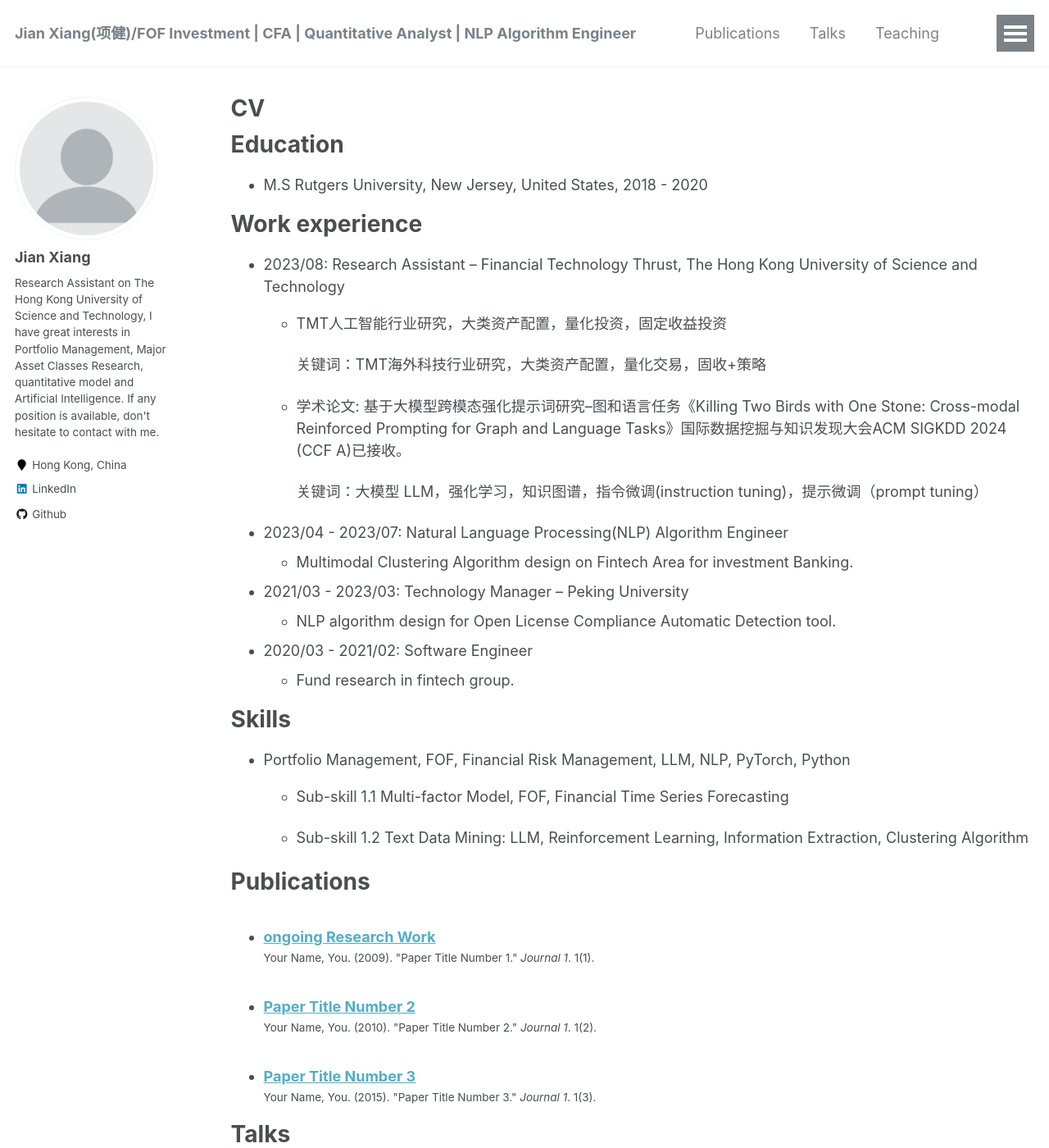
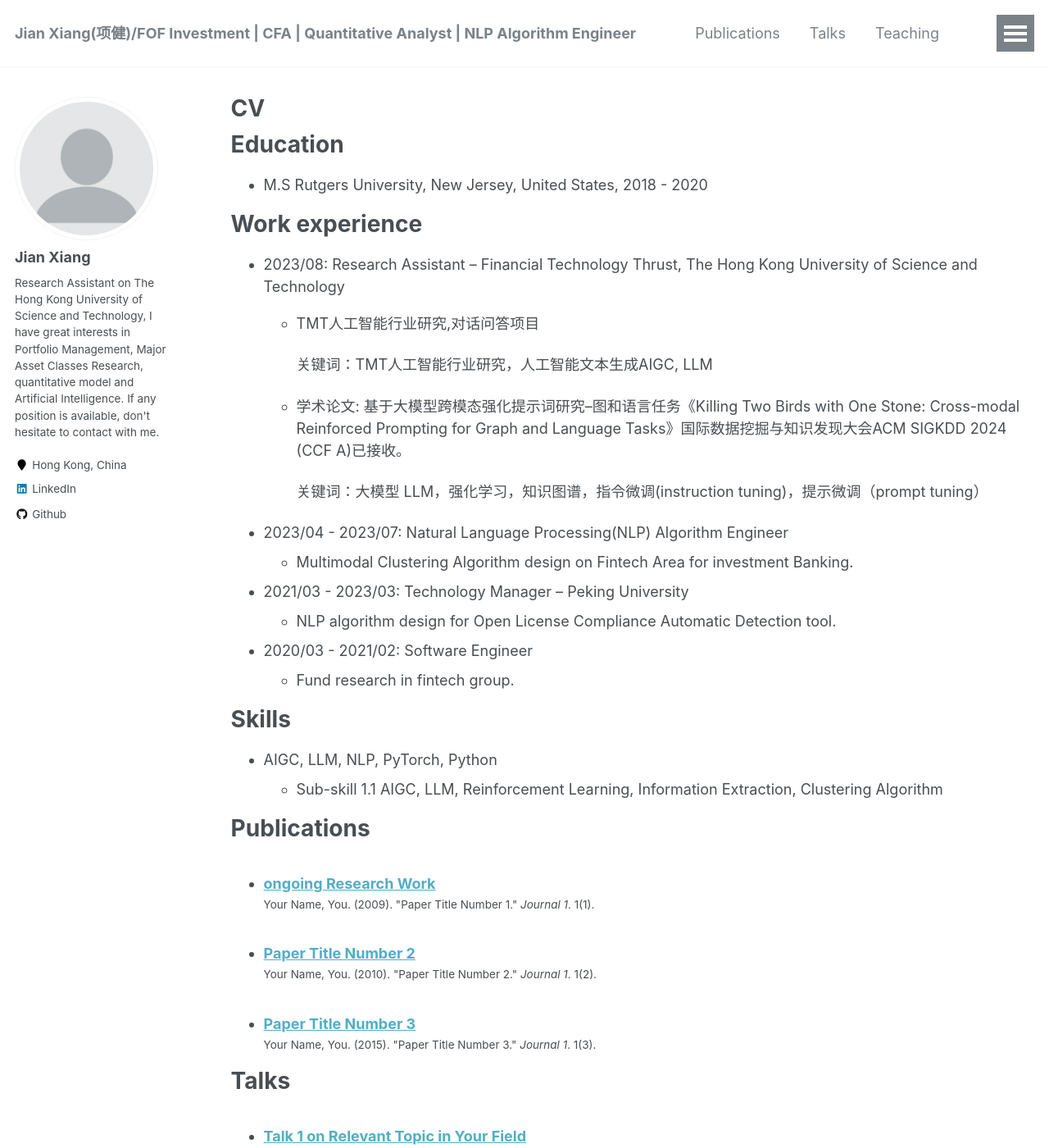
Before and after one commit to jianxiang95/jianxiang95.github.io, a Jekyll site: the page built from _pages/cv.md, in a window 1280 px wide and 1400 px high. Shown: the whole window at 82% size. Built offline with Jekyll 4.4.1, drawn with Linux system fonts in a browser that asks for light colours.

Commit message:
Update cv.md

```diff
--- a/_pages/cv.md
+++ b/_pages/cv.md
@@ -16,9 +16,9 @@ Education
 Work experience
 ======
 * 2023/08: Research Assistant -- Financial Technology Thrust, The Hong Kong University of Science and Technology
-  * TMT人工智能行业研究，大类资产配置，量化投资，固定收益投资
+  * TMT人工智能行业研究,对话问答项目
 
-    关键词：TMT海外科技行业研究，大类资产配置，量化交易，固收+策略
+    关键词：TMT人工智能行业研究，人工智能文本生成AIGC, LLM
 
   * 学术论文: 基于大模型跨模态强化提示词研究–图和语言任务《Killing Two Birds with One Stone: Cross-modal Reinforced Prompting for Graph and Language Tasks》国际数据挖掘与知识发现大会ACM SIGKDD 2024 (CCF A)已接收。
 
@@ -36,12 +36,9 @@ Work experience
 
 Skills
 ======
-* Portfolio Management, FOF, Financial Risk Management, LLM, NLP, PyTorch, Python
+* AIGC, LLM, NLP, PyTorch, Python
   * Sub-skill 1.1
-    Multi-factor Model, FOF, Financial Time Series Forecasting
-
-  * Sub-skill 1.2
-    Text Data Mining: LLM, Reinforcement Learning, Information Extraction, Clustering Algorithm
+    AIGC, LLM, Reinforcement Learning, Information Extraction, Clustering Algorithm
 
 
 Publications
```
